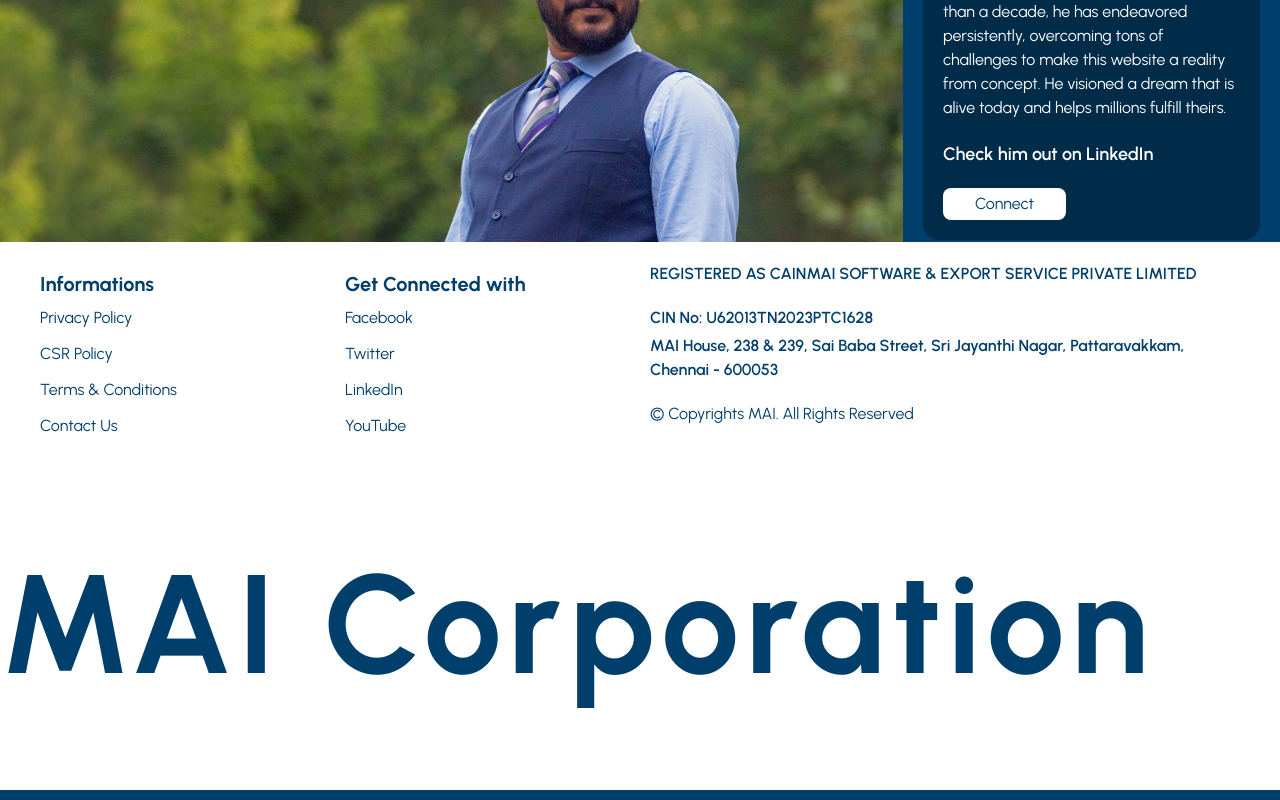
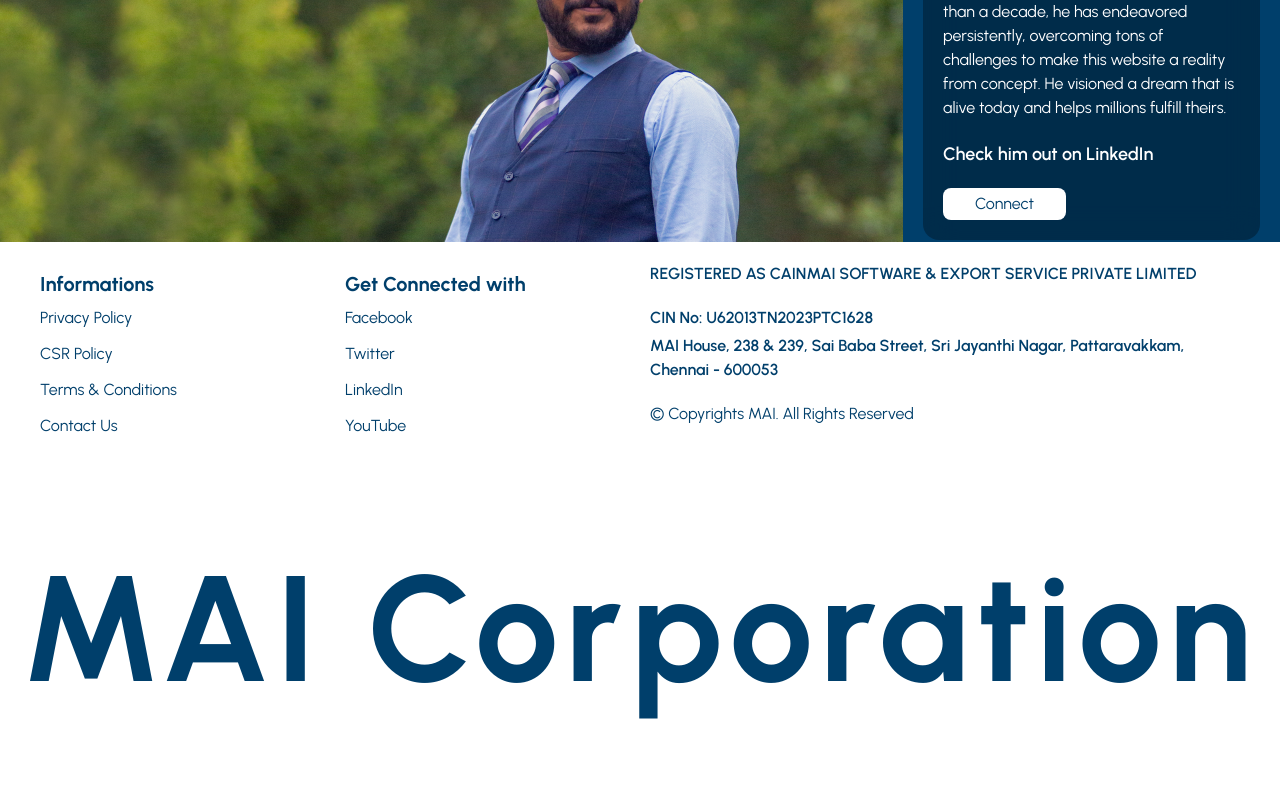
Before and after one commit to Viki2601/nextjs-threejs-project, a Next.js app: page /about in a window 1280 px wide. Shown: the part 998-1798 px from the top of the page. Built offline with nearby package versions, Linux system fonts and the light colour scheme.

Commit message:
Footer&Font

```diff
--- a/src/app/globals.css
+++ b/src/app/globals.css
@@ -34,7 +34,7 @@
   font-family: 'Space Grotesk', sans-serif, Arial, Helvetica;
 }
 .font-urbanist {
-  font-family: 'Urbanist', sans-serif, Arial, Helvetica;
+  font-family: 'Urbanist', Helvetica;
 }
 .font-lora {
   font-family: 'Lora', serif, Georgia, Times, 'Times New Roman';
--- a/src/app/nav_Components/footer.jsx
+++ b/src/app/nav_Components/footer.jsx
@@ -60,7 +60,7 @@
                 exit={{ y: 100, opacity: 0 }}
                 transition={{ duration: 0.9, delay: 0.2, type: "spring", stiffness: 220, damping: 35 }}
                 viewport={{ once: false, amount: 0.3 }} // Adjust visibility trigger
-                className="text-[60px] md:text-8xl lg:text-[140px] tracking-wider font-extrabold py-10 md:py-24 overflow-visible"
+                className="text-[62px] md:text-8xl lg:text-[150px] text-center tracking-wider font-extrabold py-10 md:py-24 overflow-visible"
             >
                 MAI Corporation
             </motion.h1>
```
